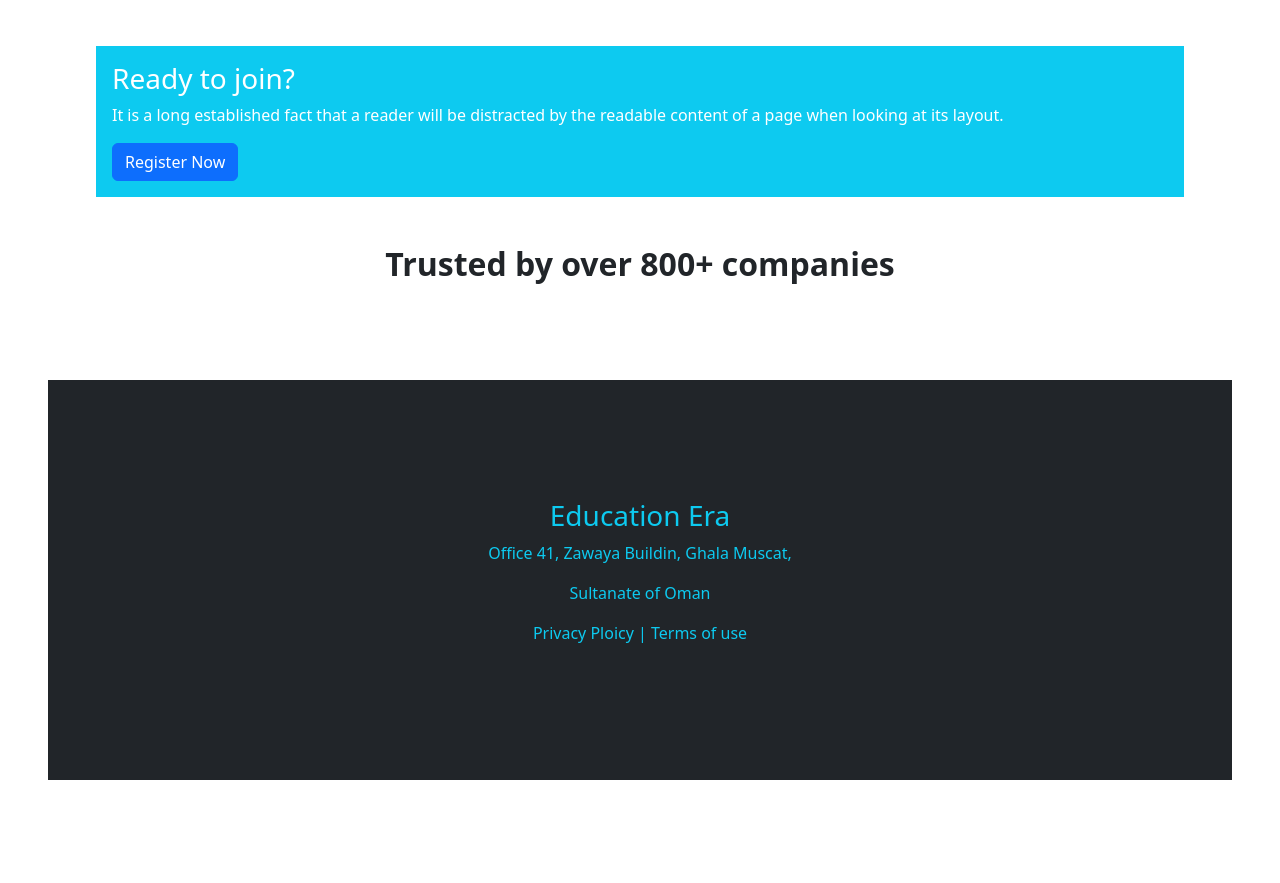
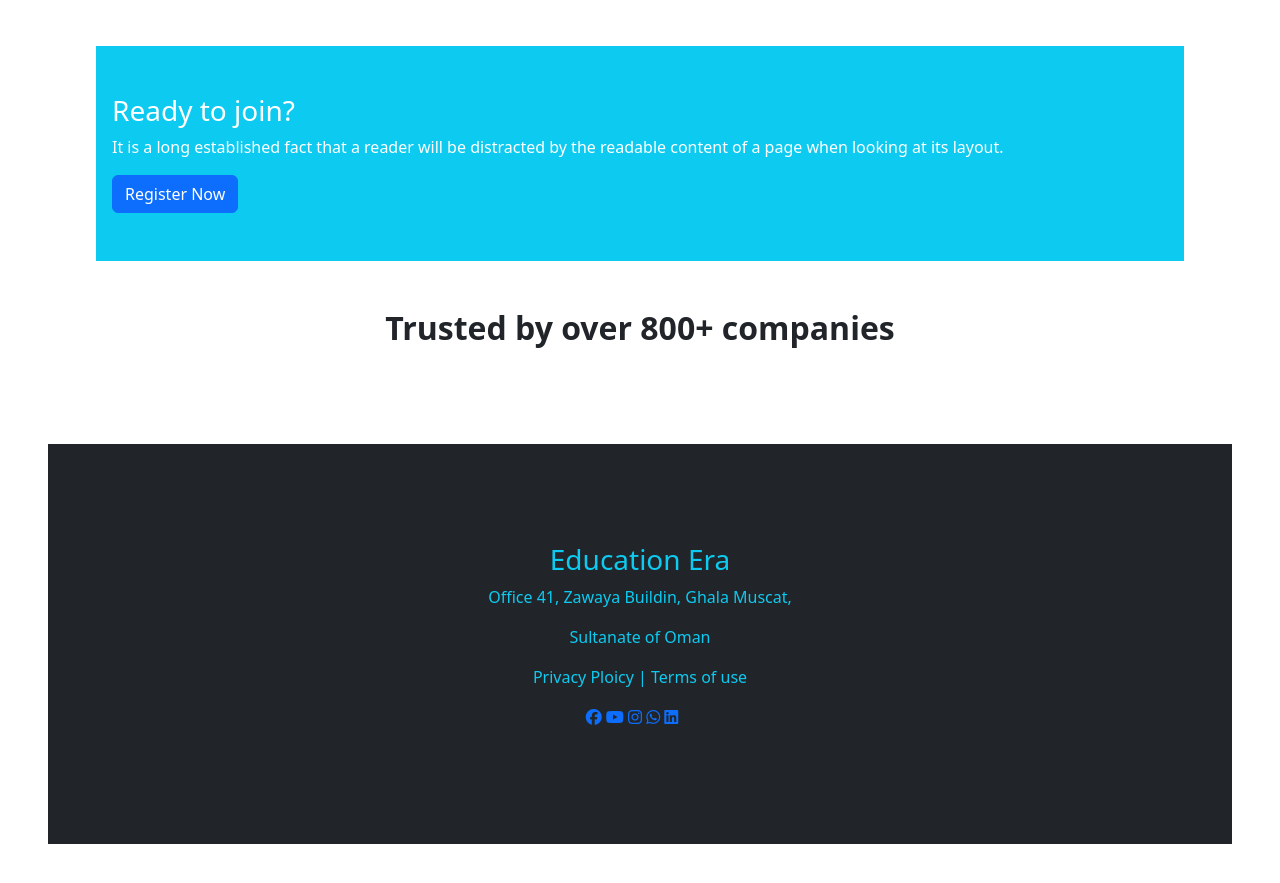
Before and after one commit to arpitasaha12/Landing-Page, a plain HTML site: page index.html in a window 1280 px wide. Shown: the part 2119-3002 px from the top of the page. Before the commit the page ends 2947 px from the top, so only its background shows below. Drawn offline with nearby package versions, Linux system fonts and the light colour scheme.

Commit message:
registration part added

```diff
--- a/index.html
+++ b/index.html
@@ -5,7 +5,7 @@
     <meta charset="utf-8">
     <meta name="viewport" content="width=device-width, initial-scale=1">
     <title>Education Era</title>
-
+    <script src="https://kit.fontawesome.com/74d65c1c97.js" crossorigin="anonymous"></script>
     <link href="https://cdn.jsdelivr.net/npm/bootstrap@5.2.0/dist/css/bootstrap.min.css" rel="stylesheet"
         integrity="sha384-gH2yIJqKdNHPEq0n4Mqa/HGKIhSkIHeL5AyhkYV8i59U5AR6csBvApHHNl/vI1Bx" crossorigin="anonymous">
     <link rel="stylesheet" href="style.css">
@@ -311,9 +311,9 @@
         </section>
         <!-- accordion closed -->
         <!-- bonus part -->
-        <section>
-            <div class="card w-55 mx-5 px-5 border-0">
-                <div class="card-body text-white bg-info ">
+        <section class="containerme-5 px-5">
+            <div class="card  px-5 border-0 d-flex ">
+                <div class="card-body text-white bg-info py-5 ">
                     <h3 class="card-title">Ready to join?</h3>
                     <p class="card-text">It is a long established fact that a reader will be distracted by the
                         readable content of a page when looking at its layout.</p>
@@ -374,6 +374,13 @@
                 <p>
                     Sultanate of Oman</p>
                 <p>Privacy Ploicy | Terms of use</p>
+                <ul class="pe-5">
+                    <a href="https://www.facebook.com/"><i class="fa-brands fa-facebook"></i></a>
+                    <a href="https://www.youtube.com/"><i class="fa-brands fa-youtube"></i></a>
+                    <a href="https://www.instagram.com/accounts/login/"><i class="fa-brands fa-instagram"></i></a>
+                    <a href="https://web.whatsapp.com/"><i class="fa-brands fa-whatsapp"></i></a>
+                    <a href="https://www.linkedin.com/"><i class="fa-brands fa-linkedin"></i></a>
+                </ul>
         </div>
     </footer>
     <script src="https://cdn.jsdelivr.net/npm/bootstrap@5.2.0/dist/js/bootstrap.bundle.min.js"
```
